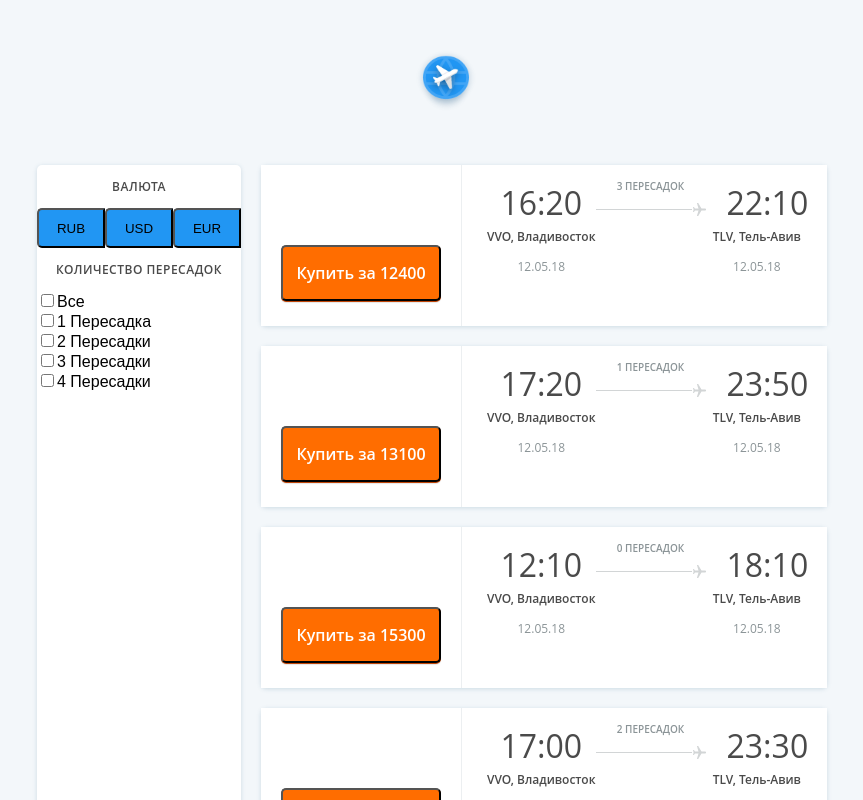
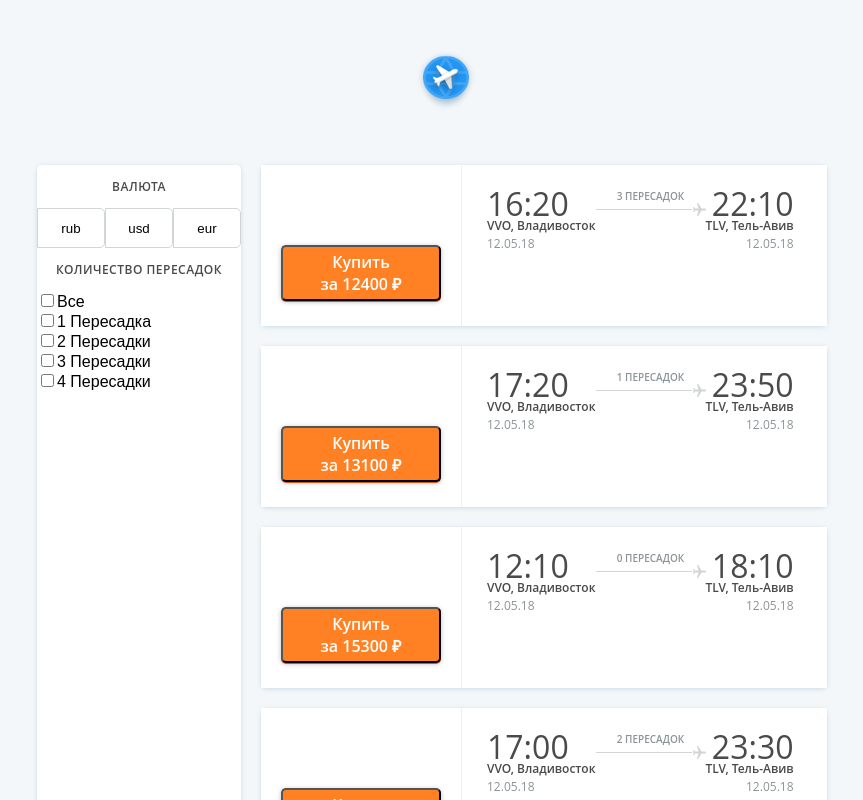
Before and after one commit to ratmirslv/aviasales-job, a React (Create React App) app: page / in a window 1280 px wide. Shown: the top 800 px of the page, without its empty margins (194-1057 px from the left). Built offline with nearby package versions, Linux system fonts and the light colour scheme.

Commit message:
style tickets

```diff
--- a/src/components/Ticket.css
+++ b/src/components/Ticket.css
@@ -7,11 +7,13 @@
   margin-bottom: 20px;
   flex-direction: row;
 }
+.ticketStyle:hover {
+  box-shadow: 0 5px 25px rgba(91, 137, 164, 0.1);
+}
 
 .button {
   width: 160px;
   height: 56px;
-  box-shadow: 0 2px 1px rgba(0, 0, 0, 0.1), 0 1px 0 #d64d08;
   border-radius: 5px;
   background-color: #ff6d00;
   color: #ffffff;
@@ -19,11 +21,20 @@
   font-family: "Open Sans Semibold";
   font-weight: 600;
   margin: 80px 20px 25px 20px;
+  box-shadow: 0 1px 5px rgba(0, 0, 0, 0.25), 0 1px 0 #f7661d;
+  border-radius: 5px;
+  background-color: #ff8124;
+}
+.button:hover {
+  box-shadow: 0 2px 1px rgba(0, 0, 0, 0.1), 0 1px 0 #d64d08;
+  background-color: #ff6d00;
+  cursor: pointer;
 }
 
 .ticketBuy {
   border-right: 1px solid #eceff1;
   background-color: rgb(255, 255, 255);
+  display: flex;
 }
 
 .ticketInfo {
@@ -33,14 +44,16 @@
 }
 
 .departure {
-  margin-left: 25px;
+  display: flex;
+  flex-direction: column;
+  align-items: flex-start;
+  margin: 26px 0 0 25px;
 }
 .departureTime {
   color: #4a4a4a;
   font-family: "Open Sans";
   font-size: 32px;
   line-height: 26px;
-  margin: 25px 0 0 0;
 }
 .departureCity {
   color: #4a4a4a;
@@ -59,15 +72,35 @@
 
 .transfers {
 }
+
+.horizontalItem {
+  text-align: right;
+  width: 96px;
+  height: 1px;
+  background-color: #d2d5d6;
+}
+.transfersInfo {
+  color: #8b9497;
+  font-family: "Open Sans Semibold";
+  font-size: 10px;
+  font-weight: 600;
+  line-height: 12.1px;
+  margin-top: 25px;
+  text-align: center;
+  text-transform: uppercase;
+}
+
 .destination {
+  display: flex;
+  flex-direction: column;
+  align-items: flex-end;
+  margin: 26px 25px 0 0;
 }
 .destinationTime {
   color: #4a4a4a;
   font-family: "Open Sans";
   font-size: 32px;
   line-height: 26px;
-  padding-left: 21px;
-  margin: 25px 0 0 0;
 }
 
 .destinationCity {
@@ -84,19 +117,3 @@
   color: #8b9497;
   font-family: "Open Sans";
 }
-.horizontalItem {
-  text-align: right;
-  width: 96px;
-  height: 1px;
-  background-color: #d2d5d6;
-}
-.transfersInfo {
-  color: #8b9497;
-  font-family: "Open Sans Semibold";
-  font-size: 10px;
-  font-weight: 600;
-  line-height: 12.1px;
-  margin-top: 15px;
-  text-align: center;
-  text-transform: uppercase;
-}
--- a/src/components/Ticket.js
+++ b/src/components/Ticket.js
@@ -12,28 +12,30 @@ class Ticket extends Component {
     return (
       <div className="ticketStyle">
         <div className="ticketBuy">
-          <button className="button">{`Купить за ${ticket.price}`}</button>
+          <button className="button">
+            Купить <br /> за {"\n" + ticket.price + " \u20BD"}
+          </button>
         </div>
         <div className="ticketInfo">
           <div className="departure">
-            <p className="departureTime">{ticket.departure_time}</p>
-            <p className="departureCity">
+            <div className="departureTime">{ticket.departure_time}</div>
+            <div className="departureCity">
               {`${ticket.origin}, ${ticket.origin_name}`}
-            </p>
-            <p className="departureDate">{ticket.departure_date}</p>
+            </div>
+            <div className="departureDate">{ticket.departure_date}</div>
           </div>
           <div className="transfers">
-            <p className="transfersInfo">{`${ticket.stops} Пересадок`}</p>
+            <div className="transfersInfo">{`${ticket.stops} Пересадок`}</div>
             <div className="transfersLine">
               <img src={lineairplane} alt="airplane" />
             </div>
           </div>
           <div className="destination">
-            <p className="destinationTime">{ticket.arrival_time}</p>
-            <p className="destinationCity">
+            <div className="destinationTime">{ticket.arrival_time}</div>
+            <div className="destinationCity">
               {`${ticket.destination}, ${ticket.destination_name}`}
-            </p>
-            <p className="destinationDate">{ticket.arrival_date}</p>
+            </div>
+            <div className="destinationDate">{ticket.arrival_date}</div>
           </div>
         </div>
       </div>
--- a/src/components/TicketsFilter.css
+++ b/src/components/TicketsFilter.css
@@ -19,11 +19,21 @@
 .currenciesName {
   width: 68px;
   height: 40px;
-  border-radius: 5px 0 0 5px;
-  background-color: #2196f3;
-  text-transform: uppercase;
+  border-radius: 0 5px 5px 0;
+  border: 1px solid #d2d5d6;
+  background-color: #ffffff;
 }
 
+.currenciesName:hover {
+  border-radius: 0 5px 5px 0;
+  cursor: pointer;
+  border: 1px solid #64b5f5;
+  background-color: #f2fcff;
+}
+
+.currenciesName:active {
+  background-color: #2196f3;
+}
 .filterTransfers {
   display: flex;
   flex-direction: column;
```
